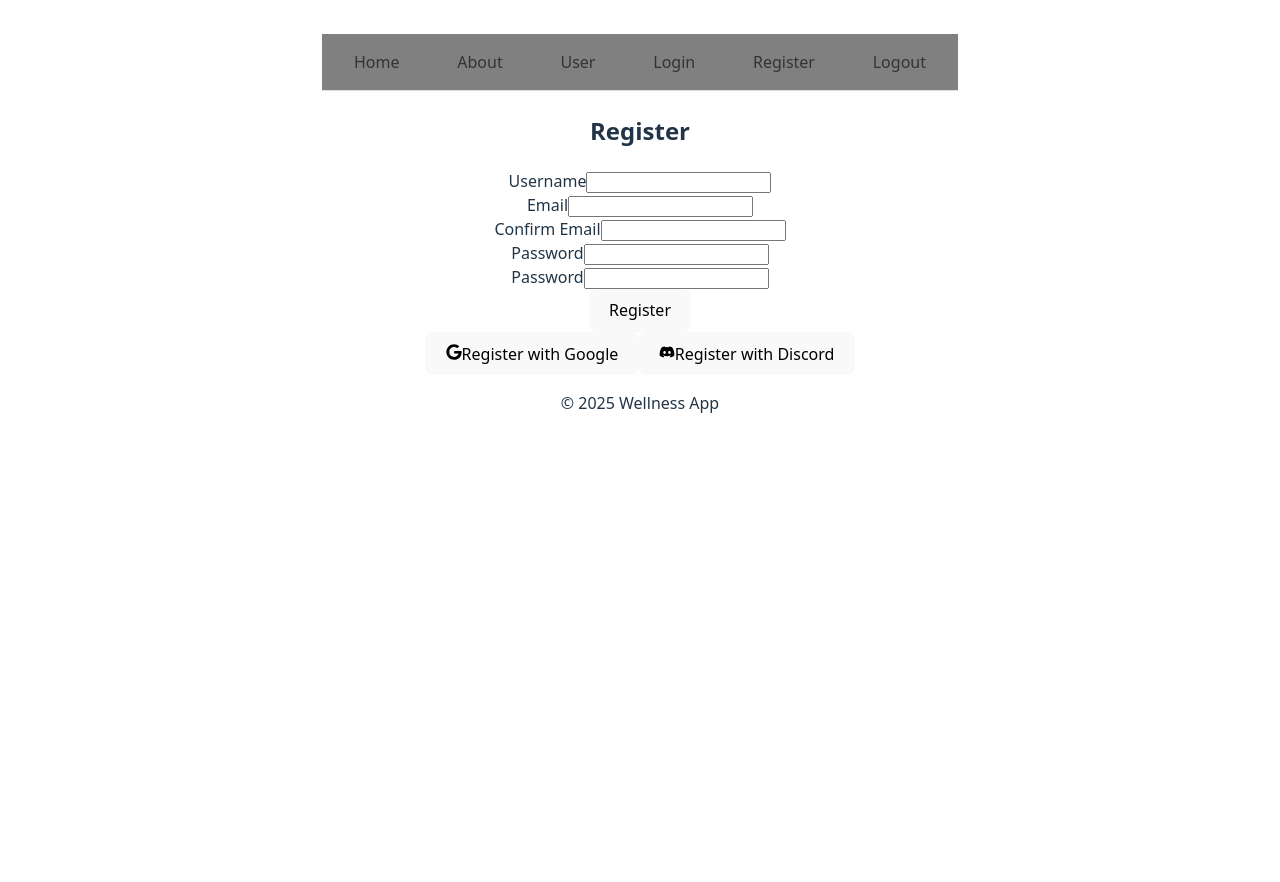
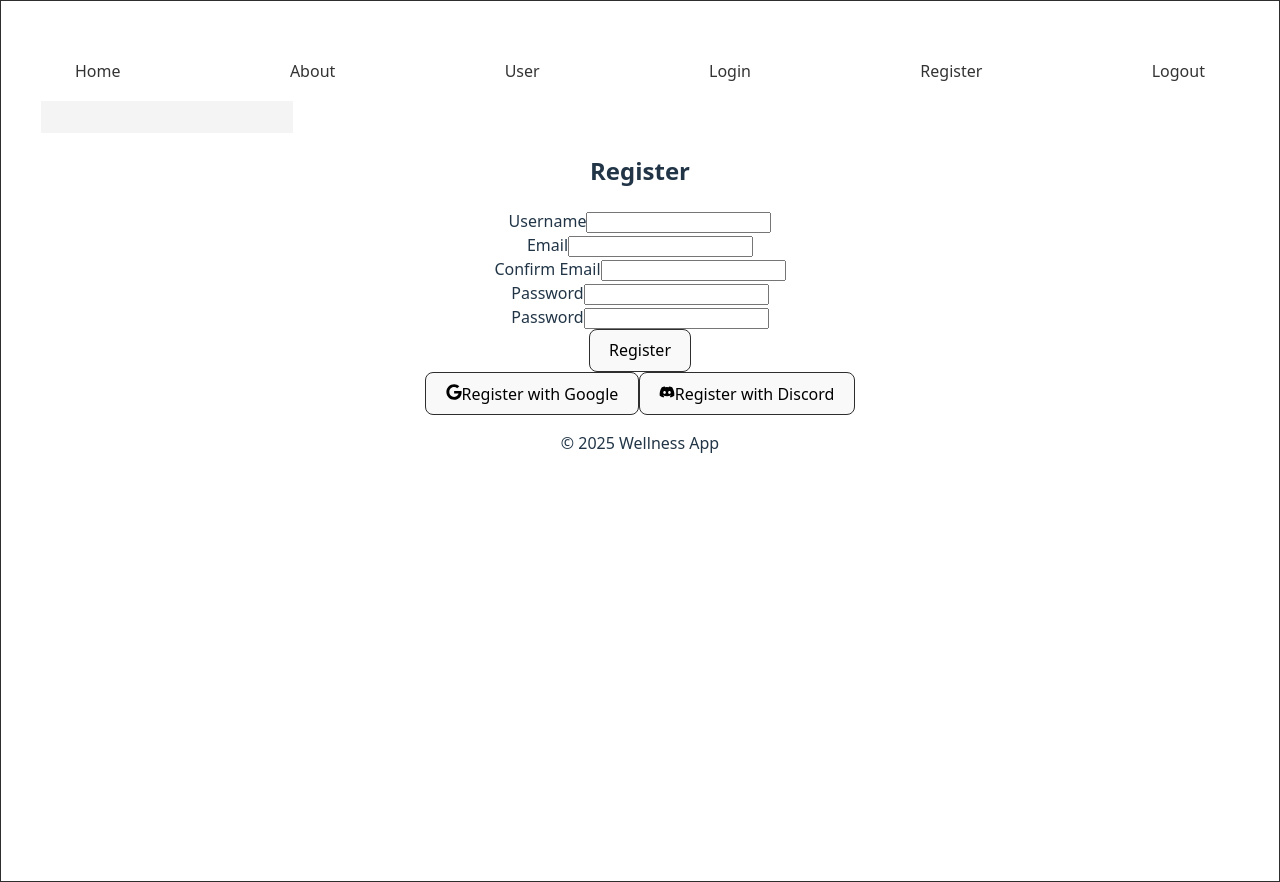
Before and after one commit to Hannes-Soosaar/wellness-app, a React (Vite) app in the folder frontend/: page /register in a window 1280 px wide. Built offline with nearby package versions, Linux system fonts and the light colour scheme; no server answers.

Commit message:
WIP on FE design

```diff
--- a/frontend/src/App.tsx
+++ b/frontend/src/App.tsx
@@ -41,8 +41,12 @@ const App: React.FC = () => {
   }, [authToken]);
 
   return (
-    <div className="container">
+    <div className="layout">
       <Header />
+
+      <main className="main-container">
+        <aside className="sidebar">{/* show only if logged in */}</aside>
+        <section className="page-container">
           <Routes>
             <Route path="/" element={<Home />} />
             <Route path="/about" element={<About />} />
@@ -51,6 +55,8 @@ const App: React.FC = () => {
             <Route path="/logout" element={<Logout />} />
             <Route path="/register" element={<Register />} />
           </Routes>
+        </section>
+      </main>
       <Footer />
     </div>
   );
--- a/frontend/src/components/Footer.tsx
+++ b/frontend/src/components/Footer.tsx
@@ -2,9 +2,8 @@ import React from "react";
 // import api from "../lib/axios";
 
 const Footer: React.FC = () => {
-
   return (
-    <footer>
+    <footer className="footer-container">
       <p>&copy; 2025 Wellness App</p>
     </footer>
   );
--- a/frontend/src/components/Header.tsx
+++ b/frontend/src/components/Header.tsx
@@ -1,6 +1,5 @@
 import React, { useEffect } from "react";
 import api from "../lib/axios";
-// import "./Header.css";
 
 const Header: React.FC = () => {
   const authToken = localStorage.getItem("authToken");
@@ -22,7 +21,6 @@ const Header: React.FC = () => {
   }, [authToken]);
 
   return (
-    <header>
     <nav>
       <a href="/">Home</a>
       <a href="/about">About</a>
@@ -31,7 +29,6 @@ const Header: React.FC = () => {
       <a href="/register">Register</a>
       <a href="/logout">Logout</a>
     </nav>
-    </header>
   );
 };
 
--- a/frontend/src/index.css
+++ b/frontend/src/index.css
@@ -1,7 +1,10 @@
+@import "./styles/buttons.css";
+@import "./styles/containers.css";
+@import "./styles/forms.css";
+@import "./styles/graphs.css";
+@import "./styles/text.css";
+
 :root {
-
-  max-width: 1280px;
-  min-width: 960px;
   margin: 0 auto;
   padding: 2rem;
   text-align: center;
@@ -11,8 +14,11 @@
   font-weight: 400;
 
   color-scheme: light dark;
-  color: rgba(255, 255, 255, 0.87);
-  background-color: #242424;
+  color: #2e2e2e;
+  background-color: #f9faf9;
+  border-color: #2e2e2e;
+  border-style: solid;
+  border-width: 0.5px;
 
   font-synthesis: none;
   text-rendering: optimizeLegibility;
@@ -20,75 +26,12 @@
   -moz-osx-font-smoothing: grayscale;
 }
 
-a {
-  font-weight: 1em;
-  color: #646cff;
-  text-decoration: inherit;
-}
-
-a:hover {
-  color: yellow;
-}
-
 body {
-  margin: 0;
-  display: flex;
   place-items: center;
   min-height: 100vh;
 }
 
-h1 {
-  font-size: 3.2em;
-  line-height: 1.1;
-}
-
-button {
-  border-radius: 8px;
-  border: 1px solid transparent;
-  padding: 0.6em 1.2em;
-  font-size: 1em;
-  font-weight: 500;
-  font-family: inherit;
-  background-color: #1a1a1a;
-  cursor: pointer;
-  transition: border-color 0.25s;
-}
-button:hover {
-  border-color: #646cff;
-}
-button:focus,
-button:focus-visible {
-  outline: 4px auto -webkit-focus-ring-color;
-}
-
-.container {
-  display: flex;
-  max-width: 960px;
-  flex-direction: column;
-  min-height: 100vh;
-  min-width: 80vh;
-}
-
-nav {
-  display: flex;
-  justify-content: space-between;
-  align-items: center;
-  background-color:gray ;
-  color: #fff;
-  padding: 1rem;
-  margin: 2px;;
-  border-bottom: 1px solid #ddd;
-}
-
-nav a {
-  text-decoration: none;
-  color: #333;
-  margin: 0 1rem;
-}
-
-nav a:hover {
-  color: #007bff;
-}
+/*   */
 
 @media (prefers-color-scheme: light) {
   :root {
--- a/frontend/src/pages/User.tsx
+++ b/frontend/src/pages/User.tsx
@@ -9,7 +9,6 @@ const User: React.FC = () => {
   return (
     <>
       <h1>User Profile</h1>
-      <div className="menu-container"></div>
       <div className="content-container"></div>
     </>
   );
--- /dev/null
+++ b/frontend/src/styles/buttons.css
@@ -0,0 +1,22 @@
+button {
+  border-radius: 8px;
+  border: 0.5px solid transparent;
+  border-color: #2e2e2e;
+  padding: 0.6em 1.2em;
+  font-size: 1em;
+  font-weight: 500;
+  font-family: inherit;
+  background-color: #a8caba;
+  cursor: pointer;
+  transition: border-color 0.25s;
+}
+
+button:hover {
+  border-color: #2e2e2e;
+  background-color: #91b6a8;
+}
+
+button:focus,
+button:focus-visible {
+  outline: 4px auto -webkit-focus-ring-color;
+}
--- /dev/null
+++ b/frontend/src/styles/containers.css
@@ -0,0 +1,46 @@
+/* Main Container */
+
+.layout {
+  display: flex;
+  max-width: 1280px;
+  min-width: 960px;
+  flex-direction: column;
+  min-height: 100vh;
+  flex-direction: column;
+}
+
+nav {
+  display: flex;
+  justify-content: space-between;
+  align-items: center;
+  padding: 1rem;
+  margin: 2px;
+}
+
+nav a {
+  text-decoration: none;
+  color: #333;
+  margin: 0 1rem;
+}
+
+nav a:hover {
+  color: #bce2d0;
+}
+
+.main-content {
+  display: flex;
+  flex-direction: row;
+  flex: 1; /* fills remaining space between header & footer */
+}
+
+.sidebar {
+  width: 220px;
+  background-color: #f4f4f4;
+  padding: 1rem;
+}
+
+.page-content {
+  flex: 1;
+  padding: 1rem;
+  overflow-y: auto;
+}
--- /dev/null
+++ b/frontend/src/styles/text.css
@@ -0,0 +1,4 @@
+h1 {
+  font-size: 3.2em;
+  line-height: 1.1;
+}
```
Also changed, not shown: frontend/src/styles/forms.css (added), frontend/src/styles/graphs.css (added), 2 other files (tests, documents, lock files or other folders). Lines whose indentation alone changed are shown as unchanged.
